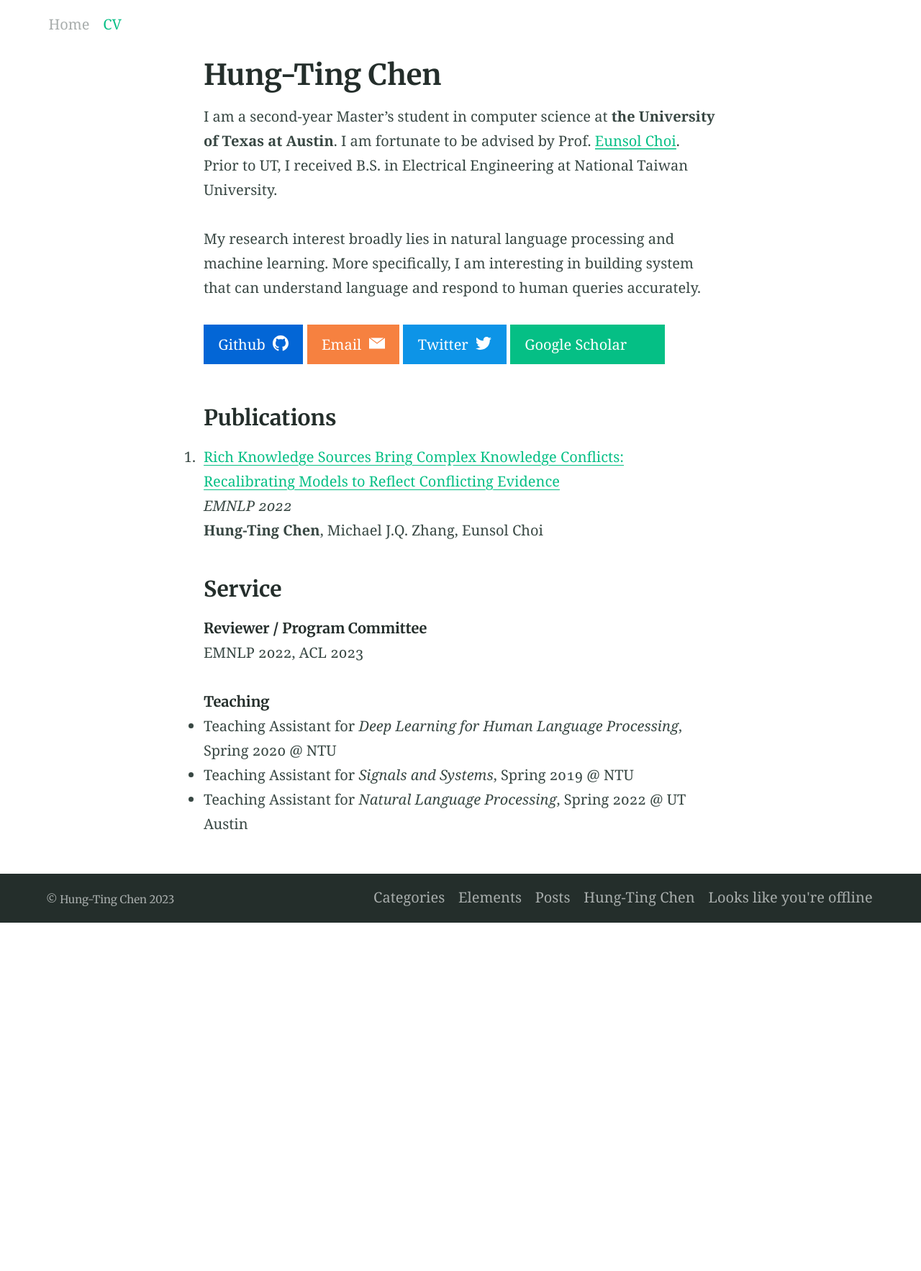
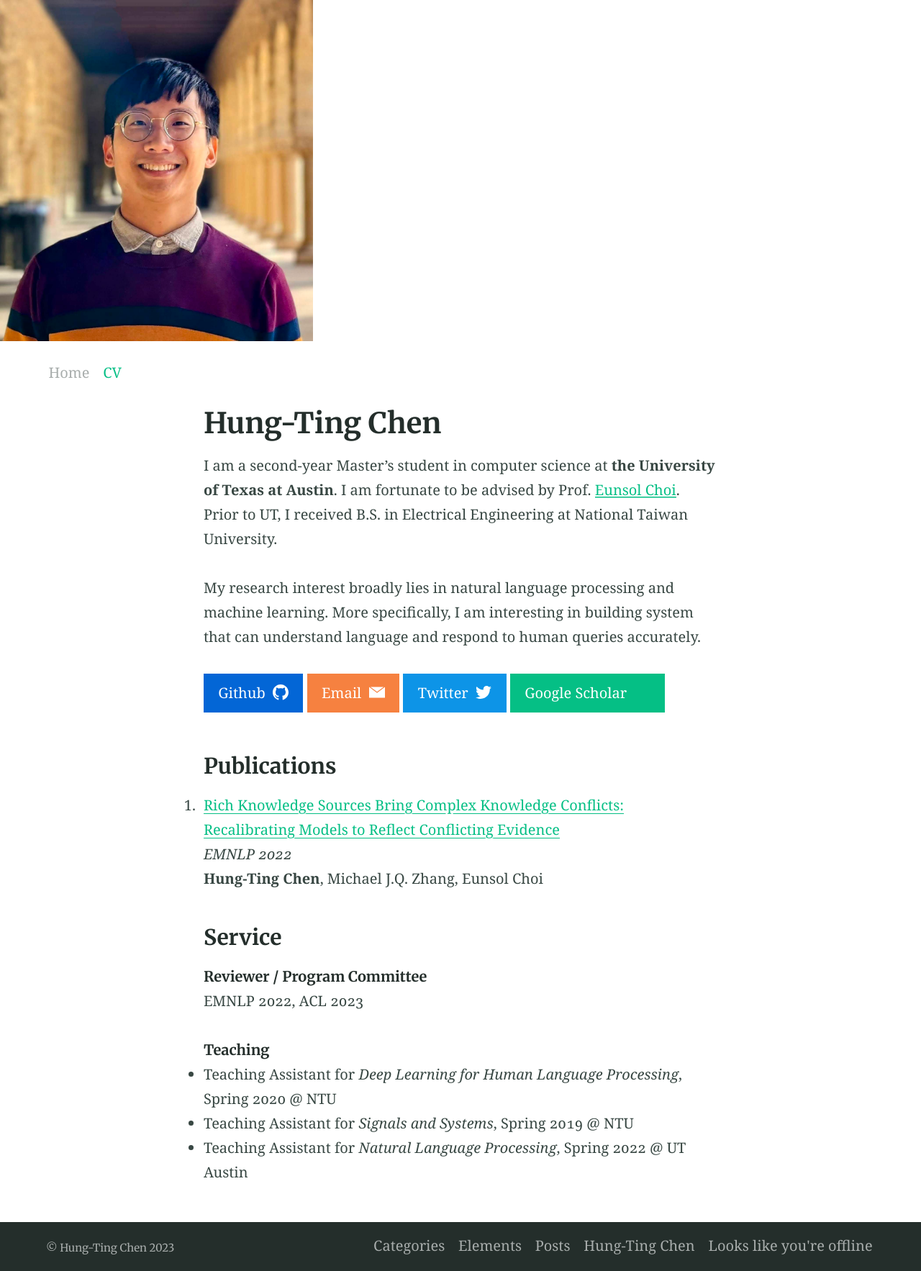
Before and after one commit to timchen0618/timchen0618.github.io, a Jekyll site: the page built from index.md, in a window 1280 px wide. Shown: the whole page at 72% size. Built offline with Jekyll 4.4.1, drawn with Linux system fonts in a browser that asks for light colours; before the commit the page ends 1282 px from its top, so only the background shows below that.

```diff
--- a/_includes/site-before-end.html
+++ b/_includes/site-before-end.html
@@ -1 +1,4 @@
 <!-- Overwrite this file with code you want before the closing body tag -->
+<aside class="aside  typeset  aside--left">
+    <img src="/assets/IMG_5174_3.jpeg" alt="Italian Trulli">
+</aside>
```
Also changed, not shown: assets/IMG_5174_3.jpeg (added), 2 other files.
